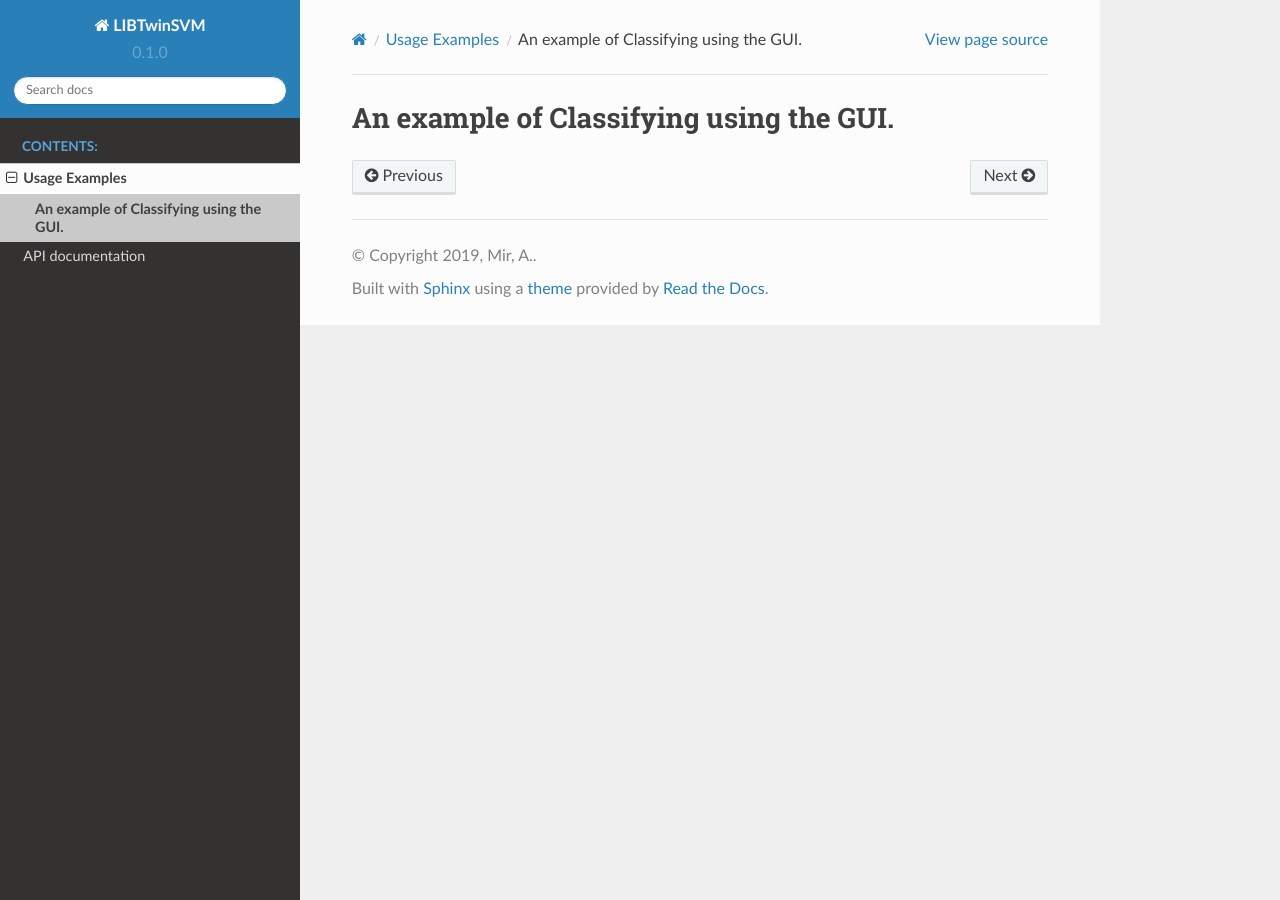
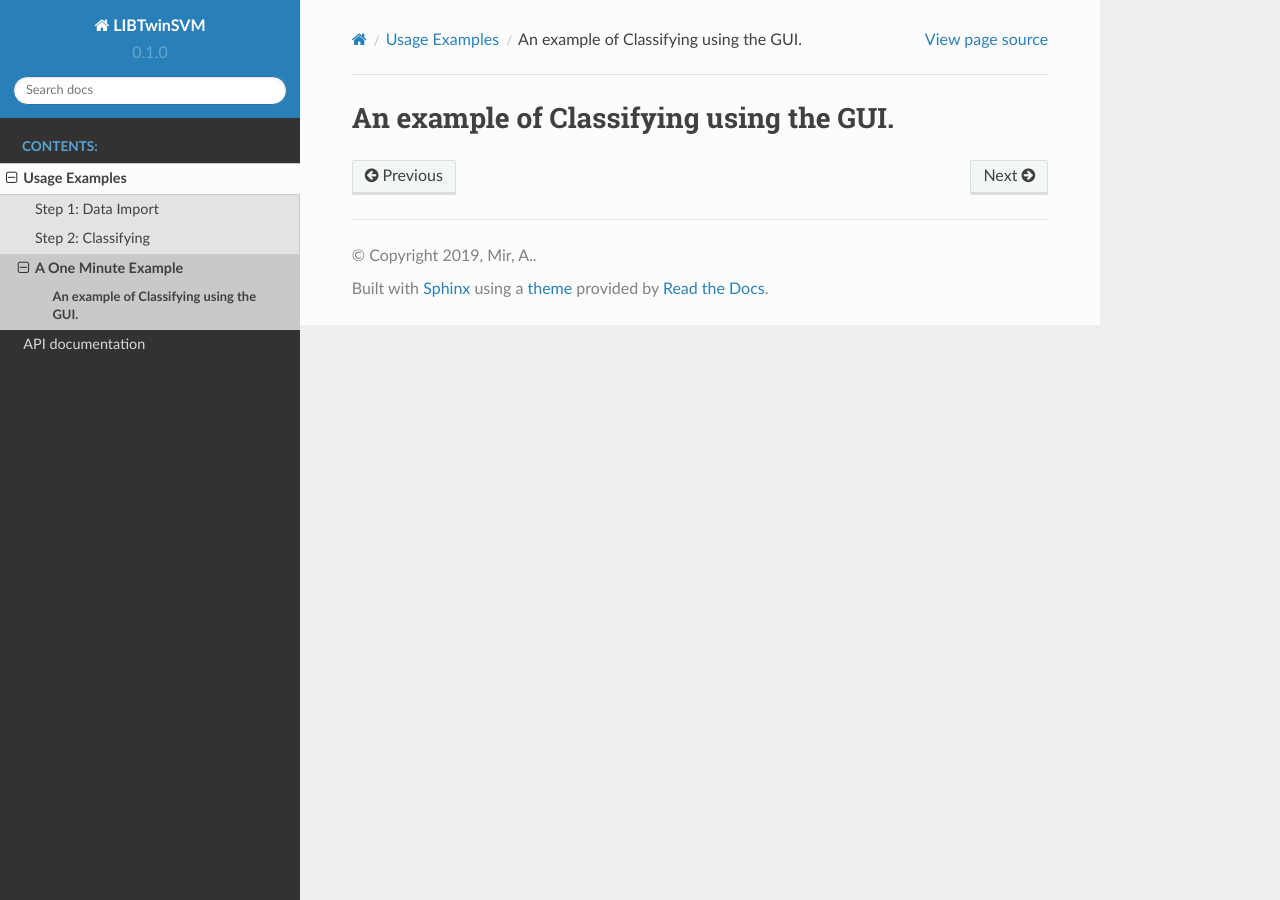
Before and after one commit to mir-am/LIBTwinSVM, a Sphinx documentation site: the page built from docs/source/examples/gui.rst, in a window 1280 px wide. Built offline with Sphinx 7.4.7 and the Read the Docs theme 2.0.0, drawn with Linux system fonts in a browser that asks for light colours; some of the changed lines change nothing that is shown.

Commit message:
Added Usage Example to docs.

```diff
--- a/docs/source/examples/index.rst
+++ b/docs/source/examples/index.rst
@@ -1,5 +1,41 @@
 Usage Examples
 ==============
+In this section we have provided an easy step-by-step *Usage Example* which it shows how the GUI of the LIBTwinSVM works.
+For more information on the application and its features, go to this link.
+
+--------------------
+ Step 1: Data Import
+--------------------
+To use the application and training a specific data, the first step is to import the data. In the following section, we showed how to import data and how to use some of the application features.
+ 1. By default, the application starts on the Data tab. But just in case, if it was on other tabs by any chance, make sure to select the **Data** tab first.
+  .. image:: images/1.jpg
+ 2. By clicking on the **Open** button in the **Import** box, the **File Explorer** will be open and you can then choose the file you want to train.
+  .. image:: images/2.jpg
+ 3. You can choose the file content separator if it is other than **comma**.
+ 4. In **Read** box in **Data** tab,  you can choose how your data be processed by the application. You can choose to **Normalize** or to **Shuffle** the data.
+ 5. Then click on **Load** Button, and your data will be imported and also displayed in the feature box.
+  .. image:: images/3.jpg
+
+--------------------
+ Step 2: Classifying
+--------------------
+For this section, the data must be already imported and we are going to see how **Classify** tab works.
+ 1. Switch the tabs to **Classify** tab.
+  .. image:: images/4.jpg
+ 2. Now we have a bunch of options to choose such as **Classifiers**, **Kernel** type, **Evaluation** Method and **Hyper Parameters**.
+ We can choose one of them, or leave them with their default values and jump to the next step.
+ 3. There is a save result box on that page. Before starting the training, we have to select a location so the application saves the final results for us. You can also check the **Log FIle** if you need the application logs.
+  .. image:: images/5.jpg
+ 4. Now It is time to *Classify*. By Clicking on the **Run!** button, you will see a **Confirmation** message, pops up on the screen just to make sure everything is the way we wanted.
+  .. image:: images/6.jpg
+ 5. Click OK if everything is the way you want and it takes a few seconds to several minutes (depends on the data size) to be done!
+  .. image:: images/7.jpg
+
+---------------------
+ A One Minute Example
+---------------------
+This GIF file takes less than a minute to be over!
+  .. image:: images/GUI.gif
 
 .. toctree::
    :maxdepth: 1
```
Also changed, not shown: docs/source/examples/images/1.jpg (added), docs/source/examples/images/2.jpg (added), docs/source/examples/images/3.jpg (added), docs/source/examples/images/4.jpg (added), docs/source/examples/images/5.jpg (added), docs/source/examples/images/6.jpg (added), docs/source/examples/images/7.jpg (added), docs/source/examples/images/GUI.gif (added).
